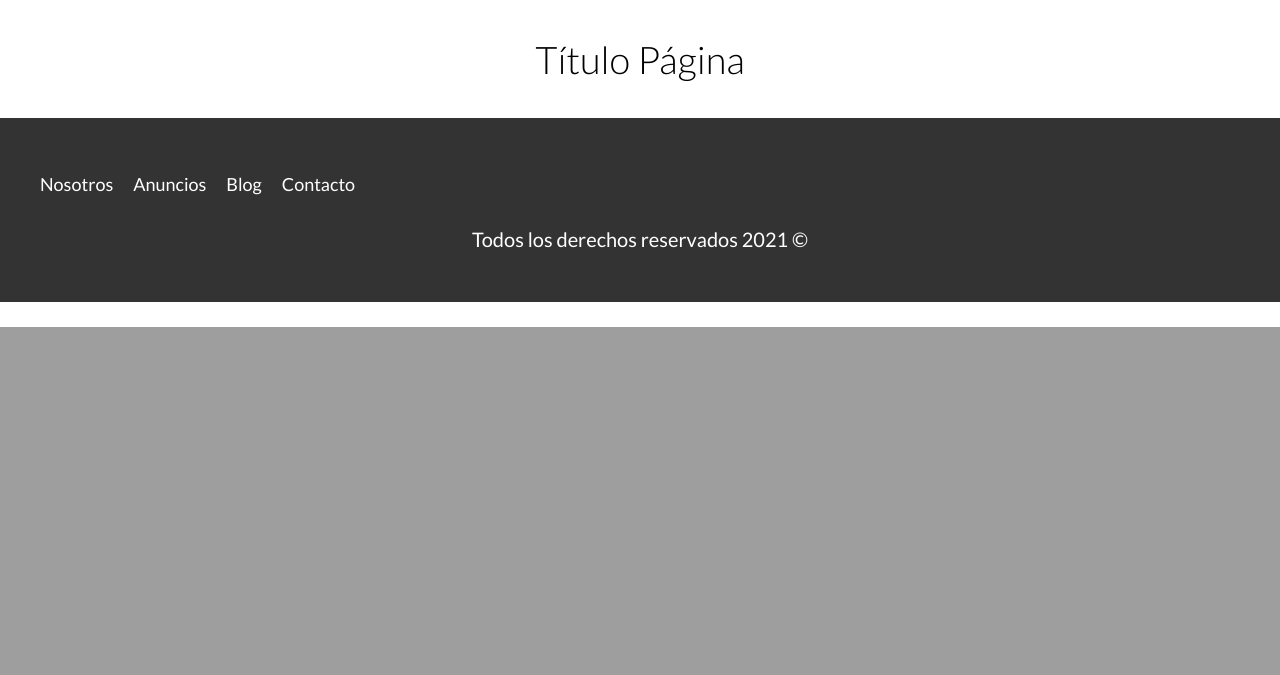
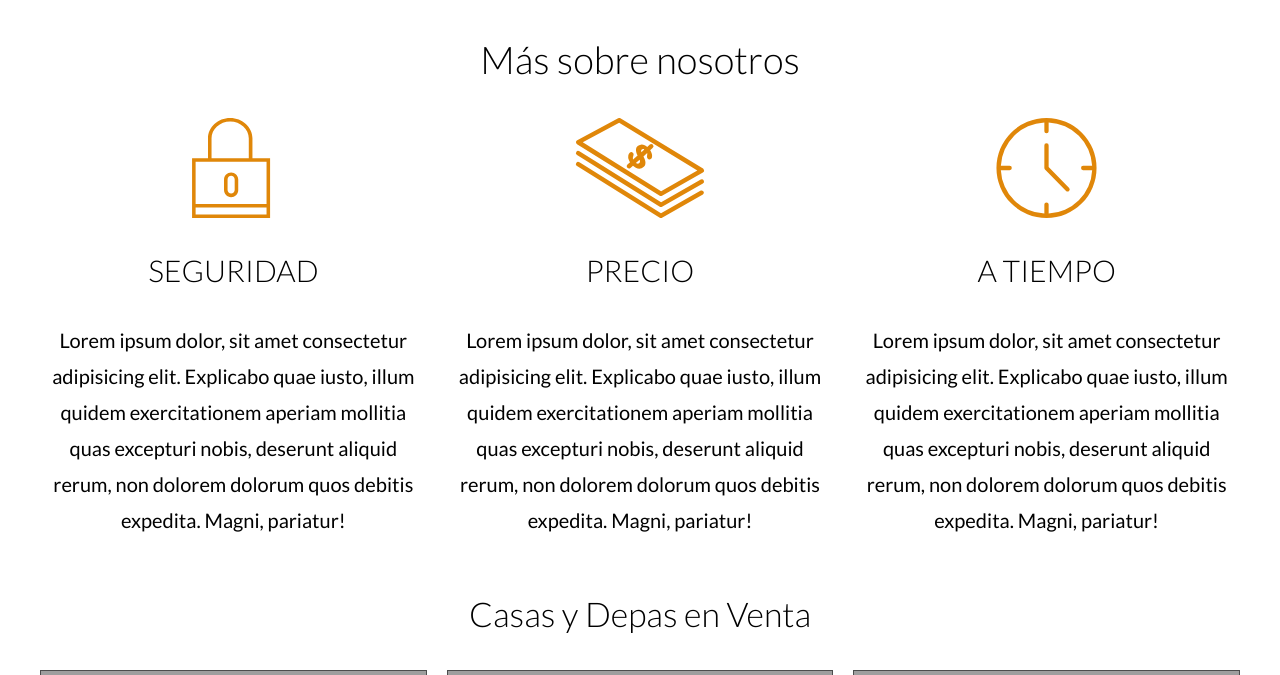
Before and after one commit to Bruno-Code1/bienesraices, a PHP site: page / in a window 1280 px wide. Shown: the part 740-1415 px from the top of the page. Before the commit the page ends 1067 px from the top, so only its background shows below. Run offline with PHP 8.4, Linux system fonts and the light colour scheme; grey boxes are pictures that could not be loaded.

Commit message:
Terminando layout index.html y empezando  nosotros.html

```diff
--- /dev/null
+++ b/build/css/layout/inferior.css
@@ -0,0 +1,2 @@
+
+/*# sourceMappingURL=inferior.css.map */
--- a/index.html
+++ b/index.html
@@ -27,8 +27,192 @@
     </header>
 
     <main class="contenedor seccion">
-        <h1>Título Página</h1>
+        <h1>Más sobre nosotros</h1>
+
+        <div class="iconos-nosotros">
+            <div class="icono">
+                <img src="build/img/icono1.svg" alt="Icono Seguridad" loading="lazy">
+                <h3>Seguridad</h3>
+                <p>
+                    Lorem ipsum dolor, sit amet consectetur adipisicing elit. Explicabo quae iusto, illum quidem exercitationem aperiam mollitia quas excepturi nobis, deserunt aliquid rerum, non dolorem dolorum quos debitis expedita. Magni, pariatur!
+                </p>
+            </div>
+            <div class="icono">
+                <img src="build/img/icono2.svg" alt="Icono Precio" loading="lazy">
+                <h3>Precio</h3>
+                <p>
+                    Lorem ipsum dolor, sit amet consectetur adipisicing elit. Explicabo quae iusto, illum quidem exercitationem aperiam mollitia quas excepturi nobis, deserunt aliquid rerum, non dolorem dolorum quos debitis expedita. Magni, pariatur!
+                </p>
+            </div>
+            <div class="icono">
+                <img src="build/img/icono3.svg" alt="Icono Tiempo" loading="lazy">
+                <h3>A tiempo</h3>
+                <p>
+                    Lorem ipsum dolor, sit amet consectetur adipisicing elit. Explicabo quae iusto, illum quidem exercitationem aperiam mollitia quas excepturi nobis, deserunt aliquid rerum, non dolorem dolorum quos debitis expedita. Magni, pariatur!
+                </p>
+            </div>
+        </div>
     </main>
+
+    <section class="seccion contenedor">
+        <h2>Casas y Depas en Venta</h2>
+
+        <div class="contenedor-anuncios">
+            <div class="anuncio">
+                <picture>
+                    <source srcset="build/img/anuncio1.webp" type="image/webp">
+                    <source srcset="build/img/anuncio1.jpg" type="image/jpeg">
+                    <img loading="lazy" src="build/img/anuncio1.jpg" alt="Imagen Anuncio">
+                </picture>
+                <div class="contenido-anuncio">
+                    <h3>Casa de Lujo en el lago</h3>
+                    <p>Casa en el lago con excelente vista, acabados de lujo a excelente precio</p>
+                    <p class="precio">$3,000,000</p>
+
+                    <ul class="iconos-caracteristicas">
+                        <li>
+                            <img loading="lazy" src="build/img/icono_wc.svg" alt="Imagen Icono wc">
+                            <p>3</p>
+                        </li>
+                        <li>
+                            <img loading="lazy" src="build/img/icono_dormitorio.svg" alt="Imagen Icono dormitorio">
+                            <p>3</p>
+                        </li>
+                        <li>
+                            <img  loading="lazy" src="build/img/icono_estacionamiento.svg" alt="Imagen Icono estacionamiento">
+                            <p>4</p>
+                        </li>
+                    </ul>
+
+                    <a href="anuncio.html" class="boton-amarillo-block">
+                        Ver Propiedad
+                    </a>
+                </div>
+            </div>
+            <div class="anuncio">
+                <picture>
+                    <source srcset="build/img/anuncio2.webp" type="image/webp">
+                    <source srcset="build/img/anuncio2.jpg" type="image/jpeg">
+                    <img loading="lazy" src="build/img/anuncio2.jpg" alt="Imagen Anuncio">
+                </picture>
+                <div class="contenido-anuncio">
+                    <h3>Casa terminados de Lujo </h3>
+                    <p>Casa en el lago con excelente vista, acabados de lujo a excelente precio</p>
+                    <p class="precio">$3,000,000</p>
+
+                    <ul class="iconos-caracteristicas">
+                        <li>
+                            <img loading="lazy" src="build/img/icono_wc.svg" alt="Imagen Icono wc">
+                            <p>3</p>
+                        </li>
+                        <li>
+                            <img loading="lazy" src="build/img/icono_dormitorio.svg" alt="Imagen Icono dormitorio">
+                            <p>3</p>
+                        </li>
+                        <li>
+                            <img  loading="lazy" src="build/img/icono_estacionamiento.svg" alt="Imagen Icono estacionamiento">
+                            <p>4</p>
+                        </li>
+                    </ul>
+
+                    <a href="anuncio.html" class="boton-amarillo-block">
+                        Ver Propiedad
+                    </a>
+                </div>
+            </div>
+            <div class="anuncio">
+                <picture>
+                    <source srcset="build/img/anuncio3.webp" type="image/webp">
+                    <source srcset="build/img/anuncio3.jpg" type="image/jpeg">
+                    <img loading="lazy" src="build/img/anuncio3.jpg" alt="Imagen Anuncio">
+                </picture>
+                <div class="contenido-anuncio">
+                    <h3>Casa con alberca</h3>
+                    <p>Casa en el lago con excelente vista, acabados de lujo a excelente precio</p>
+                    <p class="precio">$3,000,000</p>
+
+                    <ul class="iconos-caracteristicas">
+                        <li>
+                            <img loading="lazy" src="build/img/icono_wc.svg" alt="Imagen Icono wc">
+                            <p>3</p>
+                        </li>
+                        <li>
+                            <img loading="lazy" src="build/img/icono_dormitorio.svg" alt="Imagen Icono dormitorio">
+                            <p>3</p>
+                        </li>
+                        <li>
+                            <img  loading="lazy" src="build/img/icono_estacionamiento.svg" alt="Imagen Icono estacionamiento">
+                            <p>4</p>
+                        </li>
+                    </ul>
+                    <a href="anuncio.html" class="boton-amarillo-block">
+                        Ver Propiedad
+                    </a>
+                </div>
+            </div>
+        </div>
+        <div class="alinear-derecha">
+            <a href="anuncios.html" class="boton-verde">Ver Todas</a>
+        </div>
+    </section>
+
+    <section class="imagen-contacto">
+        <h2>Encuentra la casa de tus sueños</h2>
+        <p>LLena el formulario de contacto y un asesor se pondrá en contacto contigo a la brevedad</p>
+        <a href="contacto.html" class="boton-amarillo">Contáctanos</a>
+    </section>
+
+    <section class="contenedor seccion seccion-inferior">
+        <div class="blog">
+            <h3>Nuestro Blog</h3>
+
+            <article class="entrada-blog">
+                <div class="imagen">
+                    <picture>
+                        <source srcset="build/img/blog1.webp" type="image/webp">
+                        <source srcset="build/img/blog1.jpg" type="image/jpeg">
+                        <img loading="lazy" src="build/img/blog1.jpg" alt="Entrada de Blog">
+                    </picture>
+                </div>
+                <div class="texto-entrada">
+                    <a href="entrada.html">
+                        <h4>Terraza en el techo de tu casa</h4>
+                        <p>Escrito el: <span>20/10/2021</span> por: <span>Admin</span></p>
+                        <p>
+                            Consejos para construir una terraza en el techo de tu casa con los mejores materiales y ahorrando dinero.
+                        </p>
+                    </a>
+                </div>
+            </article>
+            <article class="entrada-blog">
+                <div class="imagen">
+                    <picture>
+                        <source srcset="build/img/blog1.webp" type="image/webp">
+                        <source srcset="build/img/blog1.jpg" type="image/jpeg">
+                        <img loading="lazy" src="build/img/blog1.jpg" alt="Entrada de Blog">
+                    </picture>
+                </div>
+                <div class="texto-entrada">
+                    <a href="entrada.html">
+                        <h4>Guía para la decoración de tu hogar</h4>
+                        <p>Escrito el: <span>20/10/2021</span> por: <span>Admin</span></p>
+                        <p>
+                            Maximisa el espacio en tu hogar con esta guía, aprende a combinar muebles y colores para darle vida a tu espacio.
+                        </p>
+                    </a>
+                </div>
+            </article>
+        </div>
+        <section class="testimoniales">
+            <h3>Testimoniales</h3>
+            <div class="testimonial">
+                <blockquote>
+                    El personal se comportó de una excelente forma, muy buena atención y la casa que me ofrecieron cumple con todas mis expectativas.
+                </blockquote>
+                <p>-Bruno Bettio</p>
+            </div>
+        </section>
+    </section>
 
     <footer class="footer seccion">
         <div class="contenedor contenido-footer">
--- a/src/scss/app.scss
+++ b/src/scss/app.scss
@@ -3,8 +3,18 @@
 @import 'base/mixins';
 @import 'base/globales';
 @import 'base/utilidades';
+@import 'base/botones';
+
+/**INTERNAs  **/
+@import 'internas/nosotros';
+
 
 /**--UI--**/
 @import 'layout/header';
 @import 'layout/footer';
 @import 'layout/navegacion';
+@import 'layout/iconos';
+@import 'layout/anuncios';
+@import 'layout/contactar';
+@import 'layout/inferior';
+@import 'layout/testimoniales';
--- /dev/null
+++ b/src/scss/base/_botones.scss
@@ -0,0 +1,11 @@
+.boton-amarillo {
+    @include boton($amarillo, inline-block);
+}
+
+.boton-amarillo-block {
+    @include boton($amarillo, block);
+}
+
+.boton-verde {
+    @include boton($verde, inline-block);
+}
--- a/src/scss/base/_mixins.scss
+++ b/src/scss/base/_mixins.scss
@@ -21,3 +21,18 @@
     gap: $espaciado;
     grid-template-columns: repeat($columnas, 1fr);
 }
+
+@mixin boton($bgColor, $display) {
+    background-color: $bgColor;
+    color: $blanco;
+    font-weight: bold;
+    text-decoration: none;
+    padding: 1rem 3rem;
+    text-align: center;
+    margin-top: calc($separacion / 2);
+    display: $display;
+
+    &:hover {
+        background-color: darken($bgColor, 5);
+    }
+}
--- a/src/scss/base/_utilidades.scss
+++ b/src/scss/base/_utilidades.scss
@@ -5,3 +5,8 @@
 .contenido-centrado {
     max-width: 800px;
 }
+
+.alinear-derecha {
+    display: flex;
+    justify-content: flex-end;
+}
--- /dev/null
+++ b/src/scss/internas/_nosotros.scss
@@ -0,0 +1,3 @@
+.contenido-nosotros {
+
+}
--- /dev/null
+++ b/src/scss/layout/_anuncios.scss
@@ -0,0 +1,44 @@
+@include tablet {
+    .contenedor-anuncios {
+        @include grid(3, 2rem);
+    }
+}
+
+.anuncio {
+    background-color: lighten($gris, 5);
+    border: 1px solid lighten($grisOscuro, 10);
+
+    .contenido-anuncio {
+        padding: 2rem;
+    }
+
+    h3, p {
+        margin: 0;
+    }
+
+    .precio {
+        color: $verde;
+        font-weight: $bold;
+        font-size: 3rem;
+    }
+}
+
+.iconos-caracteristicas {
+    display: flex;
+    list-style: none;
+    padding: 0;
+
+    li {
+        flex: 1;
+        display: flex;
+
+        img {
+            flex: 0 0 3rem;
+            margin-right: 1rem;
+        }
+
+        p {
+            font-weight: black;
+        }
+    }
+}
--- /dev/null
+++ b/src/scss/layout/_contactar.scss
@@ -0,0 +1,27 @@
+.no-webp .imagen-contacto {
+    background-image: url(../img/encuentra.jpg);
+}
+
+.webp .imagen-contacto {
+    background-image: url(../img/encuentra.webp);
+}
+
+.imagen-contacto {
+    background-size: cover;
+    background-position: center center;
+    padding: calc($separacion * 2) 0;
+    display: flex;
+    flex-direction: column;
+    align-items: center;
+
+    h2 {
+        font-size: 4rem;
+        font-weight: $black;
+        color: $blanco;
+    }
+
+    p {
+        font-size: 1.8rem;
+        color: $blanco;
+    }
+}
--- a/src/scss/layout/_footer.scss
+++ b/src/scss/layout/_footer.scss
@@ -1,6 +1,7 @@
 .footer {
     background-color: $grisOscuro;
     padding: calc($separacion / 2) 0;
+    margin-bottom: 0;
 
     .contenido-footer {
         padding-top: calc($separacion / 2);
--- /dev/null
+++ b/src/scss/layout/_iconos.scss
@@ -0,0 +1,15 @@
+@include tablet {
+    .iconos-nosotros {
+        @include grid(3, 2rem);
+    }
+}
+
+.icono {
+    text-align: center;
+    img {
+        height: 10rem;
+    }
+    h3 {
+        text-transform: uppercase;
+    }
+}
--- /dev/null
+++ b/src/scss/layout/_inferior.scss
@@ -0,0 +1,51 @@
+@include tablet {
+    .seccion-inferior {
+        display: grid;
+        grid-template-columns: 2fr 1fr;
+        column-gap: 2rem;
+    }
+}
+
+.entrada-blog {
+    margin-bottom: 2rem;
+
+    @include tablet {
+        display: grid;
+        grid-template-columns: 1fr 2fr;
+        column-gap: 2rem;
+    }
+
+    &:last-of-type {
+        margin-bottom: 0;
+    }
+}
+
+.texto-entrada {
+    a {
+        color: $negro;
+        margin-top: 2rem;
+        display: block;
+
+        @include tablet {
+            margin-top: 0;
+        }
+    }
+
+    h4 {
+        margin: 0;
+        line-height: 1.4;
+
+        &::after {
+            content: '';
+            display: block;
+            background-color: $verde;
+            width: 15rem;
+            height: .5rem;
+            margin-top: 1rem;
+        }
+    }
+
+    span {
+        color: $amarillo;
+    }
+}
```
Also changed, not shown: nosotros.html (+35 -1 lines), src/scss/layout/_testimoniales.scss (added, +27 -0 lines), build/css/app.css, 2 other files.
